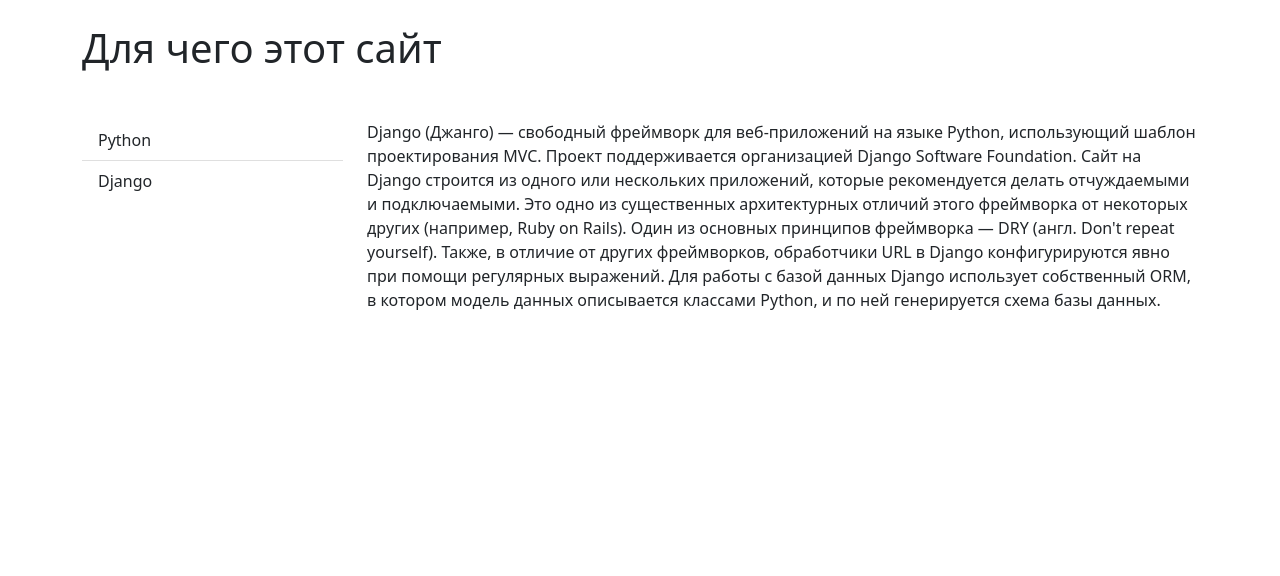
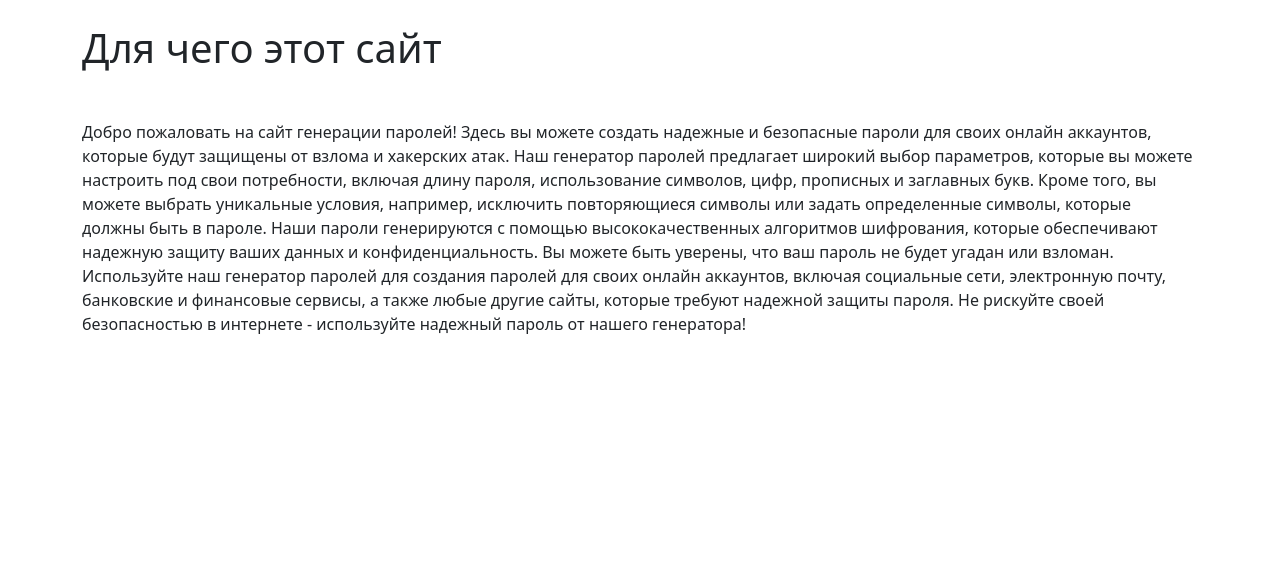
Before and after one commit to Devzera/password_manager, a Django app: page /about/ in a window 1280 px wide. Shown: the part 72-648 px from the top of the page. Run offline with Django 4.2, Linux system fonts and the light colour scheme.

Commit message:
Refactored Templates

```diff
--- a/password_manager/about/templates/about/about.html
+++ b/password_manager/about/templates/about/about.html
@@ -10,29 +10,21 @@
 		<div class="row">
 		  <h1>Для чего этот сайт</h1>
 
-		  <aside class="col-12 col-md-3" style="padding-top: 40px;">
-		    <ul class="list-group list-group-flush">
-		      <li class="list-group-item">
-		        Python
-		      </li>
-		      <li class="list-group-item">
-		        Django
-		      </li>
-		    </ul>
-		  </aside>
-		  <article class="col-12 col-md-9" style="padding-top: 40px;">
+		  <article  style="padding-top: 40px;">
 		    <p>
-			    Django (Джанго) — свободный фреймворк для веб-приложений на языке Python,
-			    использующий шаблон проектирования MVC. Проект поддерживается организацией
-			    Django Software Foundation. Сайт на Django строится из одного или нескольких
-			    приложений, которые рекомендуется делать отчуждаемыми и подключаемыми. Это одно
-			    из существенных архитектурных отличий этого фреймворка от некоторых других (например, Ruby on Rails).
-			    Один из основных принципов фреймворка — DRY (англ. Don't repeat yourself).
-			    Также, в отличие от других фреймворков, обработчики URL в Django конфигурируются явно при помощи
-			    регулярных выражений. Для работы с базой данных Django использует собственный ORM, в котором модель
-			    данных описывается классами Python, и по ней генерируется схема базы данных.
+			    Добро пожаловать на сайт генерации паролей! Здесь вы можете создать надежные и безопасные пароли для своих
+			    онлайн аккаунтов, которые будут защищены от взлома и хакерских атак. Наш генератор паролей предлагает широкий
+			    выбор параметров, которые вы можете настроить под свои потребности, включая длину пароля, использование
+			    символов, цифр, прописных и заглавных букв. Кроме того, вы можете выбрать уникальные условия, например,
+			    исключить повторяющиеся символы или задать определенные символы, которые должны быть в пароле. Наши пароли
+			    генерируются с помощью высококачественных алгоритмов шифрования, которые обеспечивают надежную защиту ваших
+			    данных и конфиденциальность. Вы можете быть уверены, что ваш пароль не будет угадан или взломан. Используйте
+			    наш генератор паролей для создания паролей для своих онлайн аккаунтов, включая социальные сети,
+			    электронную почту, банковские и финансовые сервисы, а также любые другие сайты, которые требуют надежной
+			    защиты пароля. Не рискуйте своей безопасностью в интернете - используйте надежный пароль от нашего генератора!
 		    </p>
 		  </article>
+
 		</div>
 
 	</div>
```
Also changed, not shown: password_manager/generator/templates/generator/home.html (+7 -6 lines).
